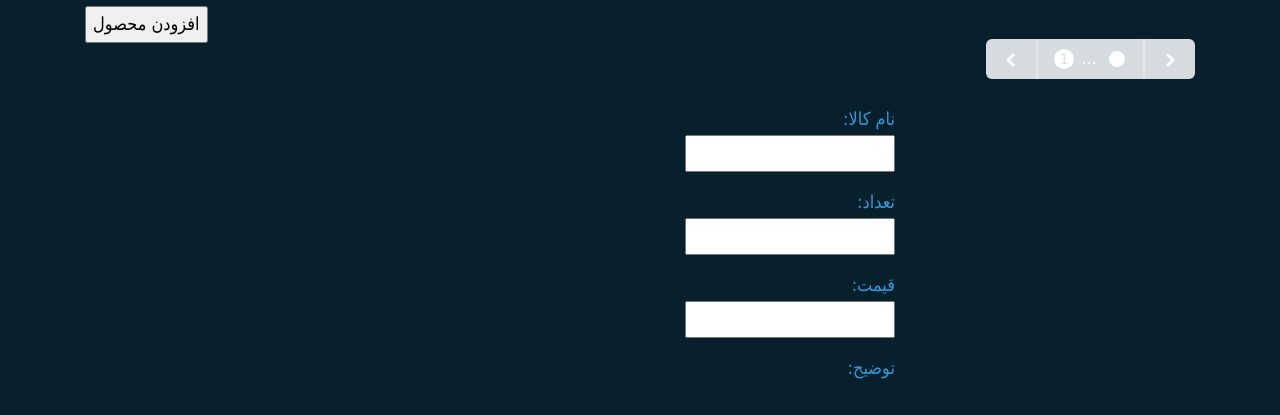
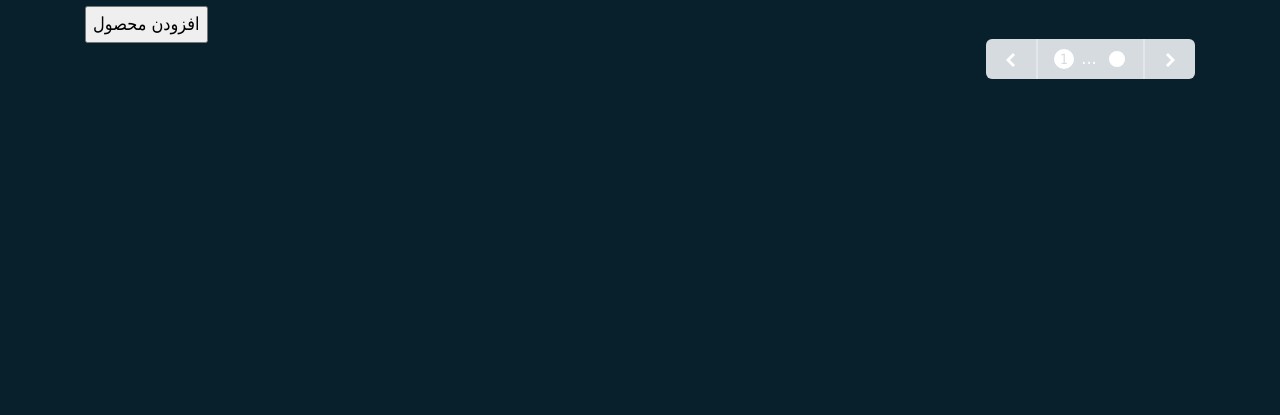
Before and after one commit to a-r-zakeri/myStore, a Django app: page /addGood in a window 1280 px wide. Shown: the part 405-820 px from the top of the page. Run offline with Django 3.2, Linux system fonts and the light colour scheme; data comes from the database, SQL or seed files in the repository; parts of the project's set-up code (start-up, migrations or seed data) failed here and were passed over; some libraries are stand-ins or nearby versions.

Commit message:
last chages

```diff
--- a/mystore/templates/addGood.html
+++ b/mystore/templates/addGood.html
@@ -50,35 +50,7 @@
        </p>
        <p><input type="submit" value="افزودن محصول" /></p>
 
-            <div class="col-md-5" style="float:right;text-align: right">
-               <br>
 
-
-                <h6 style="color:red">{{ form.name.errors }}</h6>
-
-                <span class="text-info"> :نام کالا </span>
-                <br>
-                 {{ form.name }}
-                <br>
-
-                 <h6 style="color:red">{{ form.count.errors }}</h6>
-                <span class="text-info">:تعداد </span>
-                <br>
-                {{ form.count }}
-                <br>
-                <h6 style="color:red">{{ form.price.errors }}</h6>
-                <span class="text-info">:قیمت </span>
-                <br>
-                {{ form.price }}
-                <br>
-                 <h6 style="color:red">{{ form.about.errors }}</h6>
-                <span class="text-info">:توضیح </span>
-                <br>
-                &nbsp{{ form.about }}
-                <br>
-
-
-            </div>
              </form >
          </div>
          <div class="col-md-3 " style="text-align: right">
```
Also changed, not shown: mystore/addGood.html (+0 -28 lines).
